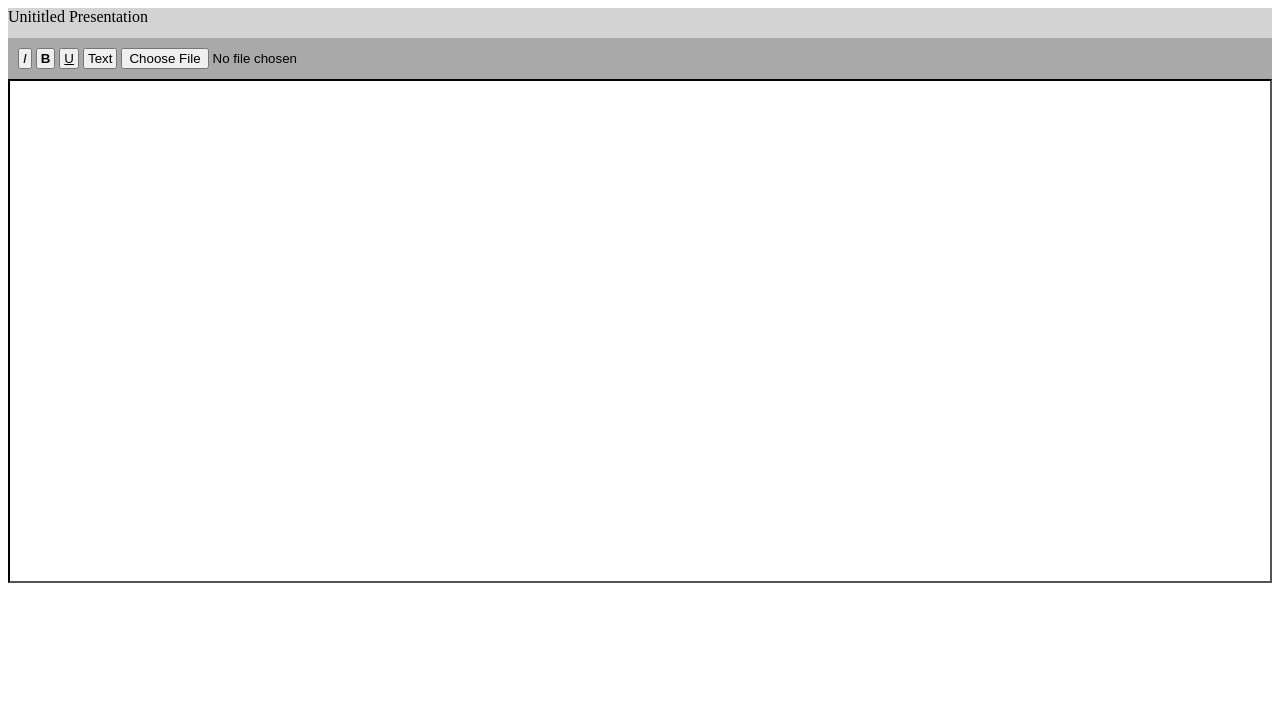
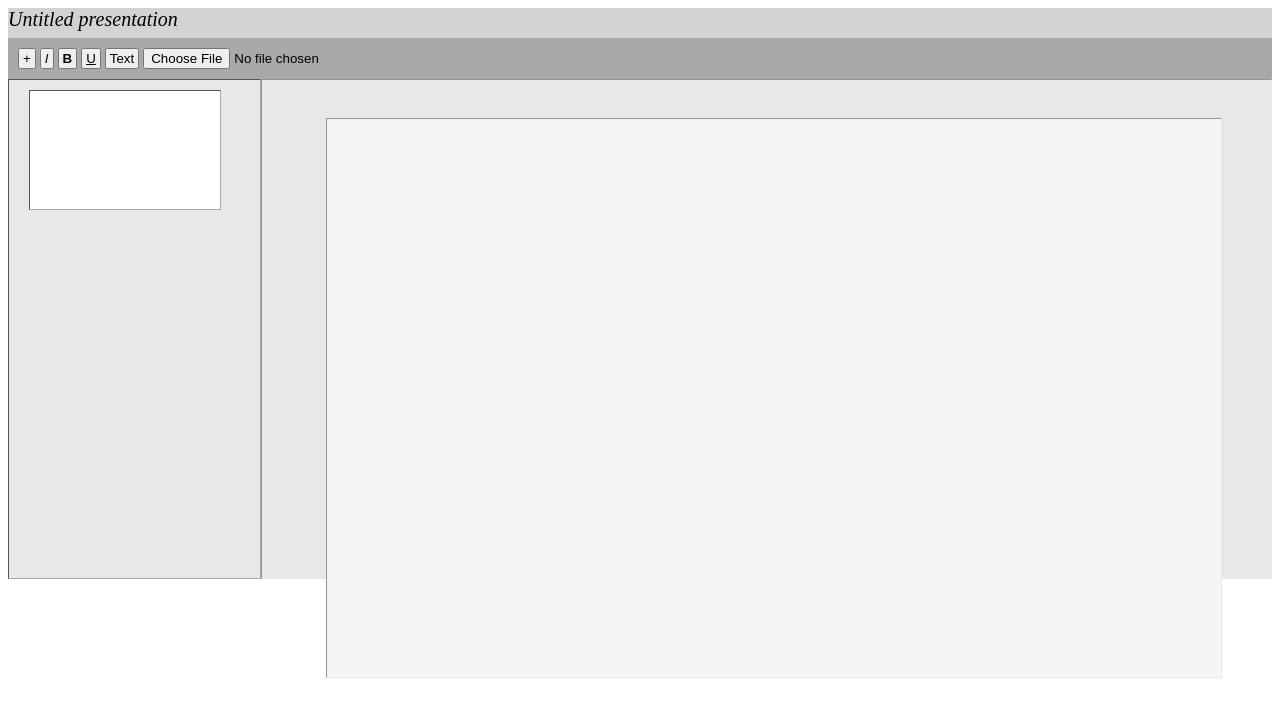
Before and after one commit to puneetneu/PresentationTool, a website built with webpack: page box.html in a window 1280 px wide. Built offline with nearby package versions, Linux system fonts and the light colour scheme.

Commit message:
updated function.js

```diff
--- a/box.html
+++ b/box.html
@@ -6,15 +6,16 @@
     <title>clientX/clientY example</title>
 
     <link rel="stylesheet" href="resize.css">
+
   </head>
   <body >
 
-    <header style="background-color: lightgray; font-family: italic ; height: 30px">
-       Unititled Presentation
+    <header>
+        Untitled presentation
 
     </header>
     <div class="clearfix" style="padding: 10px; background-color: darkgrey" >
-
+             <button  class="fontStyle" id="addslide"> &#43; </button>
             <button id="italic" class="fontStyle"  title="Italicize Highlighted Text"><i>I</i>
             </button>
             <button id="bold" class="fontStyle"  title="Bold Highlighted Text"><b>B</b>
@@ -23,9 +24,33 @@
             </button>
             <button class="fontStyle" id="addtext" > Text
             </button>
+            <!-- <button class="fontStyle" id="addslide" > Slide
+            </button> -->
             <input type="file" name="Image" id="image">
+
   </div>
-    <div style="border :2px inset black; height: 500px;" id="editor">
+  <div >
+      <aside class="clearfix" id="addslide">
+
+            <div class="slide">
+
+              </div>
+
+
+        </aside>
+
+        <section id="editor">
+          <div class="canvas" >
+
+
+          </div>
+
+        </section>
+
+  </div>
+
+
+    <!-- <div style="border :2px inset black; height: 500px;" id="editor"> -->
             <!-- <div class='resizable' >
                     <div class='resizers clearfix' >
 
@@ -48,13 +73,12 @@
             </div> -->
 
 
-    </div>
+    <!-- </div> -->
 
 
 
    <script src="main.js">  </script>
-
-
+   <script src="https://cdn.ckeditor.com/4.10.1/standard/ckeditor.js"></script>
 
 
 
--- a/resize.css
+++ b/resize.css
@@ -1,3 +1,7 @@
+* {
+  box-sizing: border-box;
+}
+
 body,
 html {
   background:white;
@@ -134,11 +138,6 @@ button {
 {
   width: 90%;
   height: 90%;
-  /* margin-top: 5px;
-  margin-left: 5px;
-  margin-right: 5px;
-  margin-bottom: 5px; */
-
   top: 5%;
   left: 5%;
   right: 5%;
@@ -147,3 +146,71 @@ button {
   /* background-color: lightcoral; */
 
 }
+
+aside{
+  border :1px inset darkgray;
+  height: 500px;
+  width:20%;
+  float:left;
+  background-color: #E8E8E8;
+}
+
+.slide
+{
+  width:15%;
+  height: 15% ;
+  margin-top: 10px;
+  margin-left: 20px;
+  position: absolute;
+  background-color: white;
+  border :1px inset darkgray;
+  float: right;
+}
+
+section{
+
+  border :1px inset #E8E8E8;
+   height: 500px;
+   width: 80%;
+   background-color: #E8E8E8;
+   float: left;
+
+}
+
+.canvas
+{
+  background-color: whitesmoke;
+  width: 70%;
+  height: 70%;
+  margin-top: 3%;
+margin-left: 5%;
+position: absolute;
+border :1px inset #E8E8E8;
+}
+
+.clear {
+  content: "";
+  clear: both;
+  display: table;
+}
+
+header{
+  background-color: lightgray;
+   font-style:  italic ;
+   height: 30px;
+   font-size: 20px;
+
+}
+
+.center_i
+{
+  width: 90%;
+  height: 90%;
+  top: 5%;
+  left: 5%;
+  right: 5%;
+  left: 5%;
+  position: absolute;
+  /* background-color: lightcoral; */
+
+}
```
